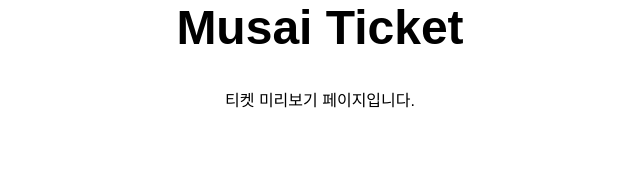
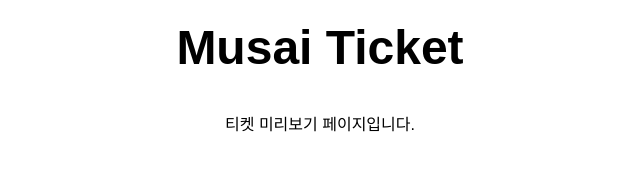
Before and after one commit to Erna23/musai_ticket_share, a plain HTML site: page index.html in a window 1280 px wide. Shown: the whole page, without its empty margins (320-960 px from the left). Drawn offline with Linux system fonts and the light colour scheme.

Commit message:
Update index.html

```diff
--- a/index.html
+++ b/index.html
@@ -19,7 +19,7 @@
     }
     h1 {
       font-size: 3rem;   /* 글자 크기 조절 (2rem, 3rem 등) */
-      margin: 0 0 16px;  /* 아래쪽 여백 */
+      margin: 20px 0 20px;  /* 아래쪽 여백 */
     }
   </style>
 </head>
```
